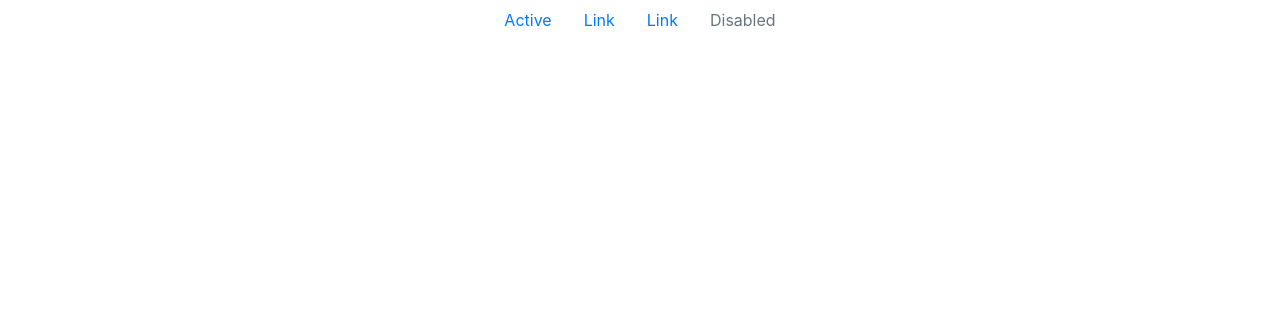
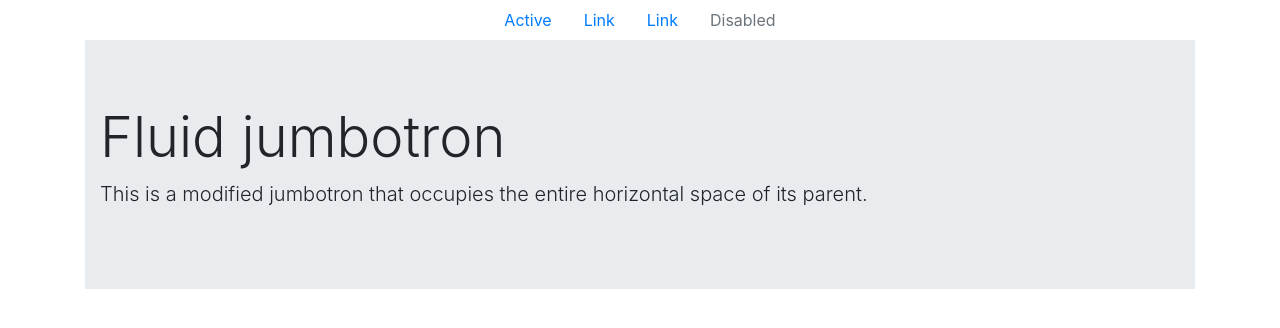
Before and after one commit to CarlosCabreraM/landing_bootstrap, a plain HTML site: page index.html in a window 1280 px wide. Drawn offline with nearby package versions, Linux system fonts and the light colour scheme.

Commit message:
primera sección con un jumbotron y se agrego style.css al index.html

```diff
--- a/index.html
+++ b/index.html
@@ -23,6 +23,16 @@
         </li>
 </ul>
 
+<div class="container">
+    <div class="jumbotron jumbotron-fluid">
+        <div class="container">
+            <h1 class="display-4">Fluid jumbotron</h1>
+            <p class="lead">This is a modified jumbotron that occupies the entire horizontal space of its parent.</p>
+        </div>
+    </div>
+</div>
+
+
 <script src="https://code.jquery.com/jquery-3.3.1.slim.min.js" integrity="sha384-q8i/X+965DzO0rT7abK41JStQIAqVgRVzpbzo5smXKp4YfRvH+8abtTE1Pi6jizo" crossorigin="anonymous"></script>
 <script src="https://cdnjs.cloudflare.com/ajax/libs/popper.js/1.14.7/umd/popper.min.js" integrity="sha384-UO2eT0CpHqdSJQ6hJty5KVphtPhzWj9WO1clHTMGa3JDZwrnQq4sF86dIHNDz0W1" crossorigin="anonymous"></script>
 <script src="https://stackpath.bootstrapcdn.com/bootstrap/4.3.1/js/bootstrap.min.js" integrity="sha384-JjSmVgyd0p3pXB1rRibZUAYoIIy6OrQ6VrjIEaFf/nJGzIxFDsf4x0xIM+B07jRM" crossorigin="anonymous"></script>
```
Also changed, not shown: assets/css/style.css (added). Lines whose indentation alone changed are shown as unchanged.
